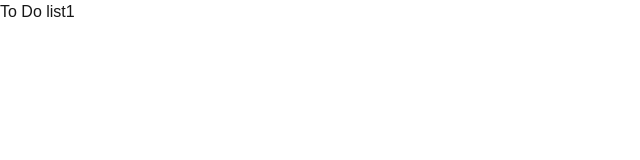
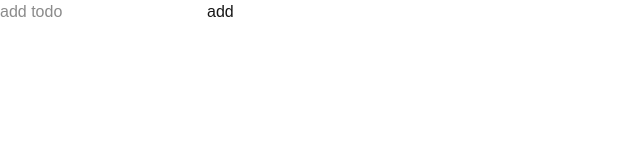
Before and after one commit to hatakiii/To-Do-List, a Next.js app in the folder to-do-list-app/: page / in a window 1280 px wide. Shown: the top 160 px of the page, without its empty margins (0-640 px from the left). Built offline with nearby package versions, Linux system fonts and the light colour scheme.

Commit message:
some changes

```diff
--- a/to-do-list-app/src/app/page.js
+++ b/to-do-list-app/src/app/page.js
@@ -1,7 +1,37 @@
-import Image from "next/image";
+"use client";
 
-function Home() {
-  return <div>To Do list1</div>;
-}
+import { useState } from "react";
 
-export default Home;
+const TodoPage = () => {
+  const [todos, setTodos] = useState([]);
+  const [inputValue, setInputValue] = useState("");
+
+  const handleOnchange = (event) => {
+    setInputValue(event.target.value);
+  };
+
+  // Zovhon darah uyd l ajilladag function bichne
+  const handleOnClick = () => {
+    setTodos([...todos, { title: inputValue, isDone: true }]);
+    setInputValue("");
+  };
+  return (
+    <div>
+      <input
+        value={inputValue}
+        type="text"
+        placeholder="add todo"
+        onChange={handleOnchange}
+      />
+      {todos.map((todo, index) => (
+        <div className="flex gap-10" key={index + Math.random()}>
+          <input type="checkbox" defaultChecked={todo.isDone} />
+          <div key={index}>{todo.title}</div>
+        </div>
+      ))}
+      <button onClick={handleOnClick}>add</button>
+    </div>
+  );
+};
+
+export default TodoPage;
```
